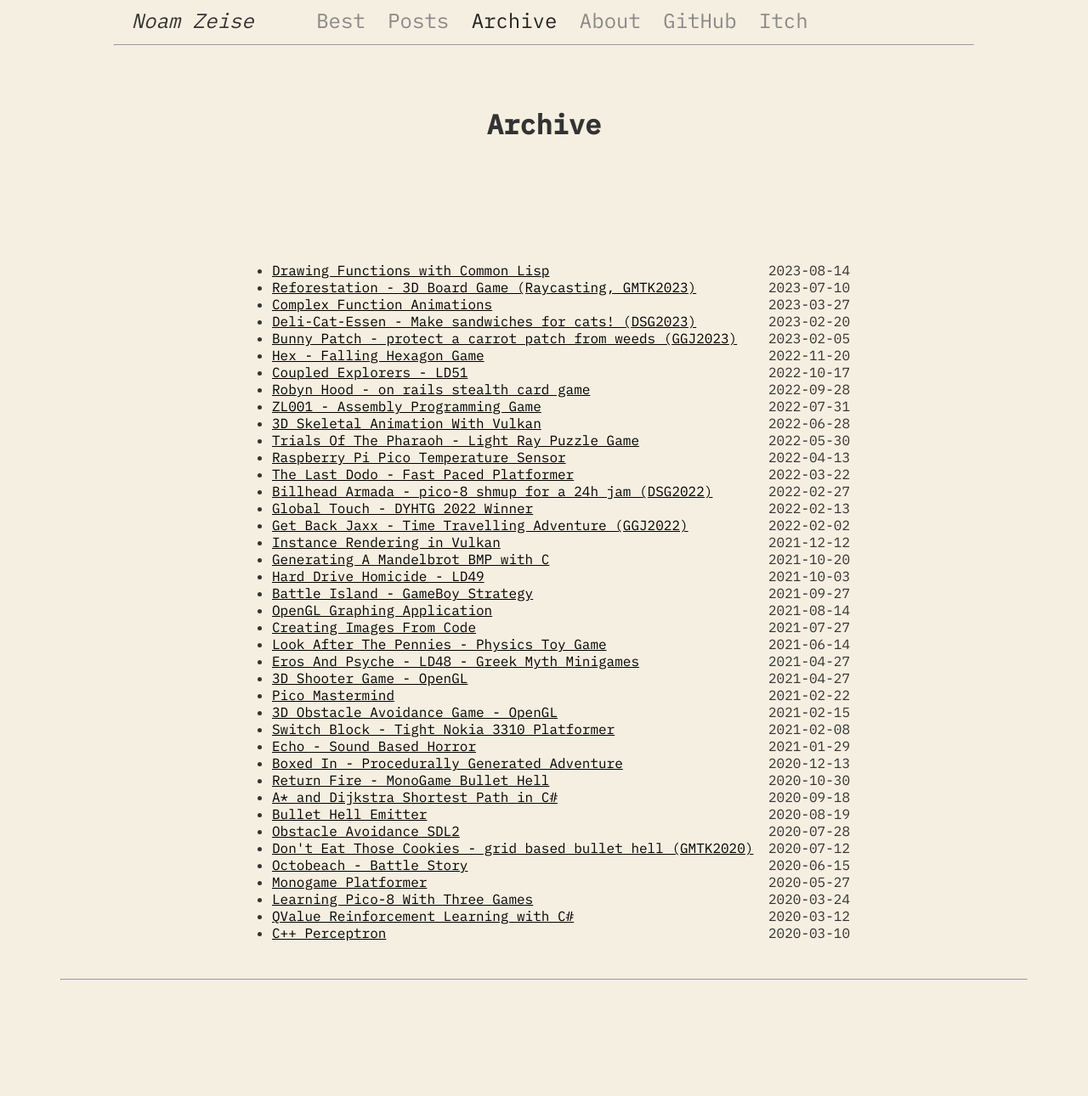
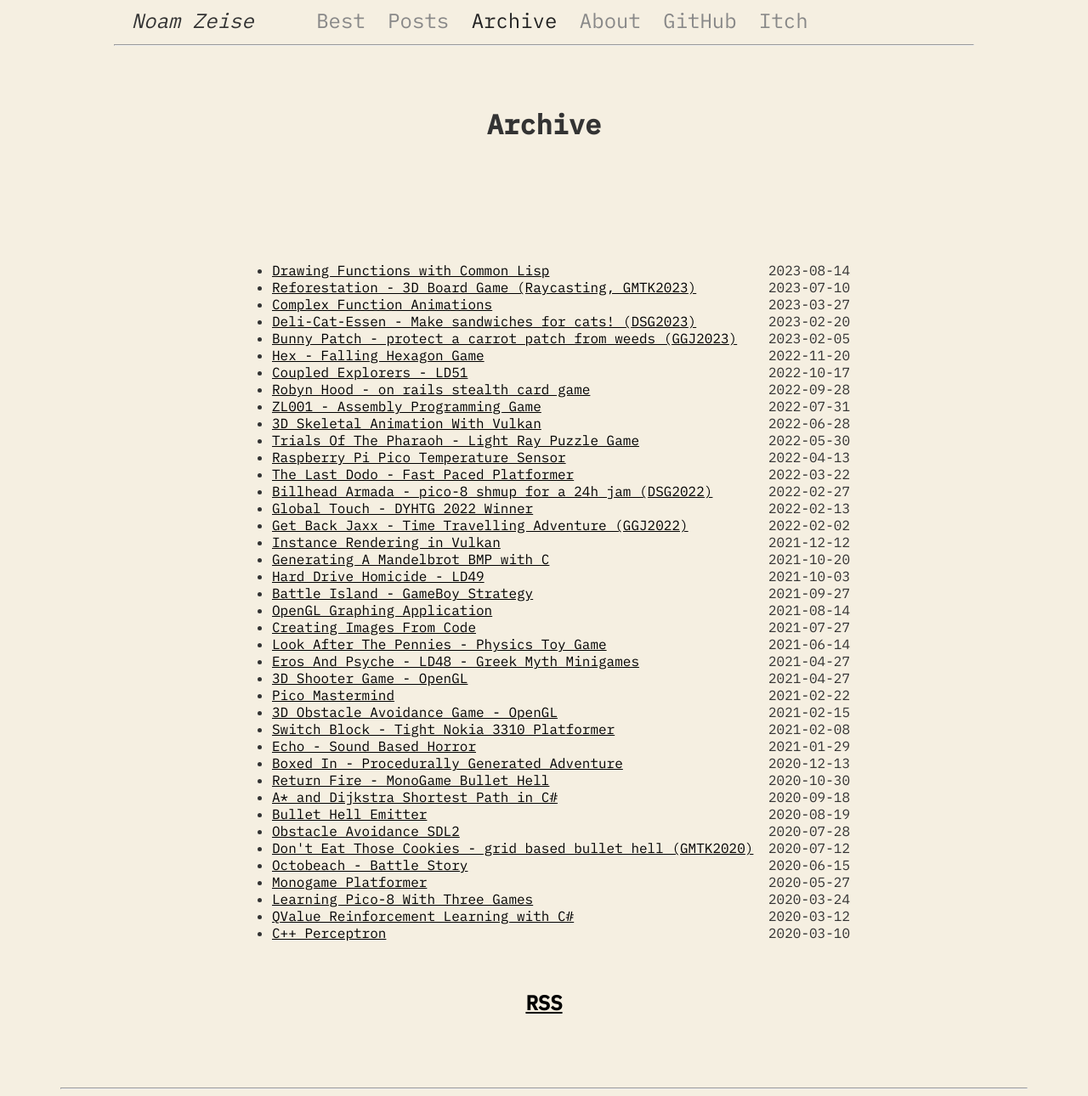
Before and after one commit to NoamZeise/pages, a Jekyll site: the page built from pages/archive.html, in a window 1280 px wide. Shown: the whole page at 85% size. Built offline with Jekyll 4.4.1, drawn with Linux system fonts in a browser that asks for light colours; before the commit the page ends 1162 px from its top, so only the background shows below that.

Commit message:
added link to rss on best and archive

```diff
--- a/index.html
+++ b/index.html
@@ -6,5 +6,7 @@ datalist: highlight_list.html
 ---
 <div class="content-title" style="padding-top:5%;">
 <h2>libs: <a href="/libs/graphics-env">Graphics Environment</a>&nbsp;,&nbsp;<a href="/libs/rust-sdl2">Rust SDL2 helper</a></h2>
-<h2><a href="/posts/">Latest</a>&nbsp;&nbsp;-&nbsp;&nbsp;<a href="/archive/">Archive</a></h2>
+<h2><a href="/posts/">Latest</a>&nbsp;&nbsp;-&nbsp;&nbsp;
+  <a href="/archive/">Archive</a>&nbsp;&nbsp;-&nbsp;&nbsp;
+  <a href="/feed.xml">RSS</a></h2>
 </div>
--- a/pages/archive.html
+++ b/pages/archive.html
@@ -13,3 +13,7 @@ permalink: /archive/
 {% endfor %}
 </ul>
 <div>
+
+ <h2 class="content-title" style="padding-top:5%">
+  <a href="/feed.xml">RSS</a>
+</h2>
```
